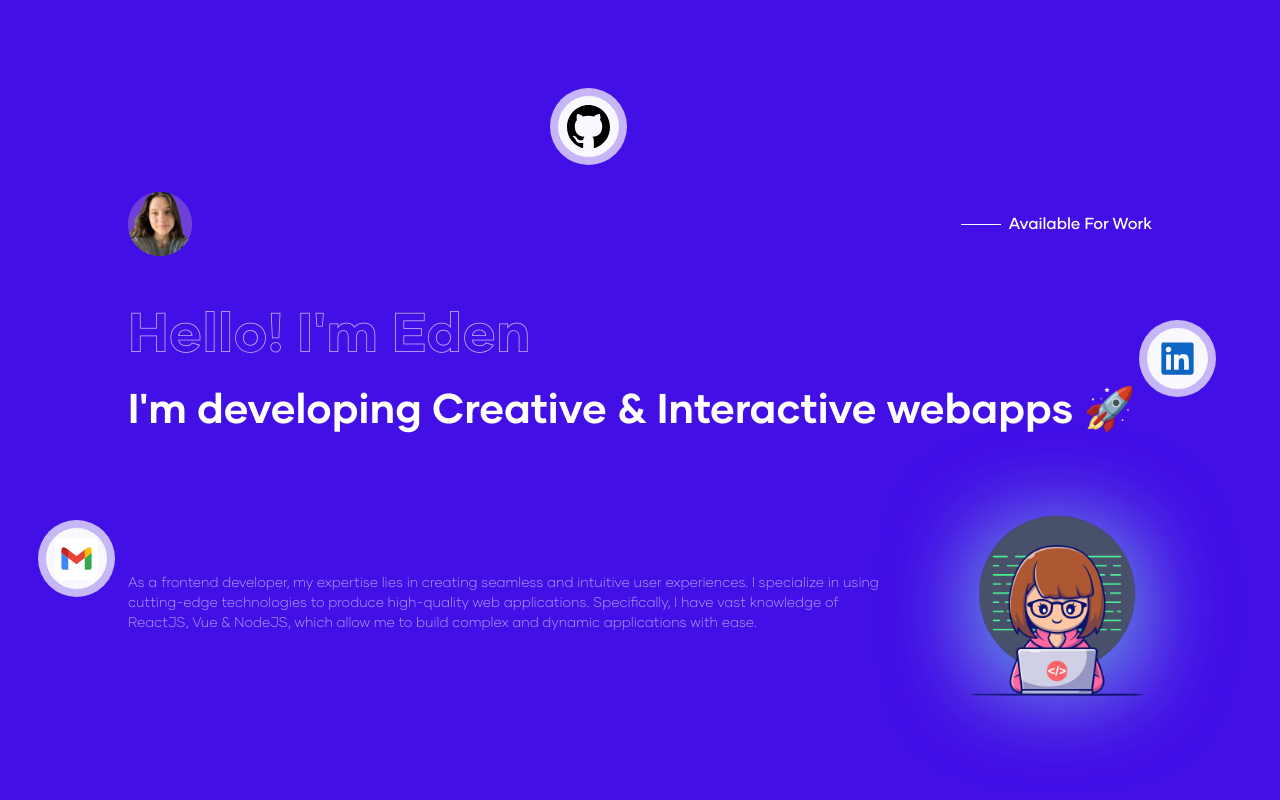
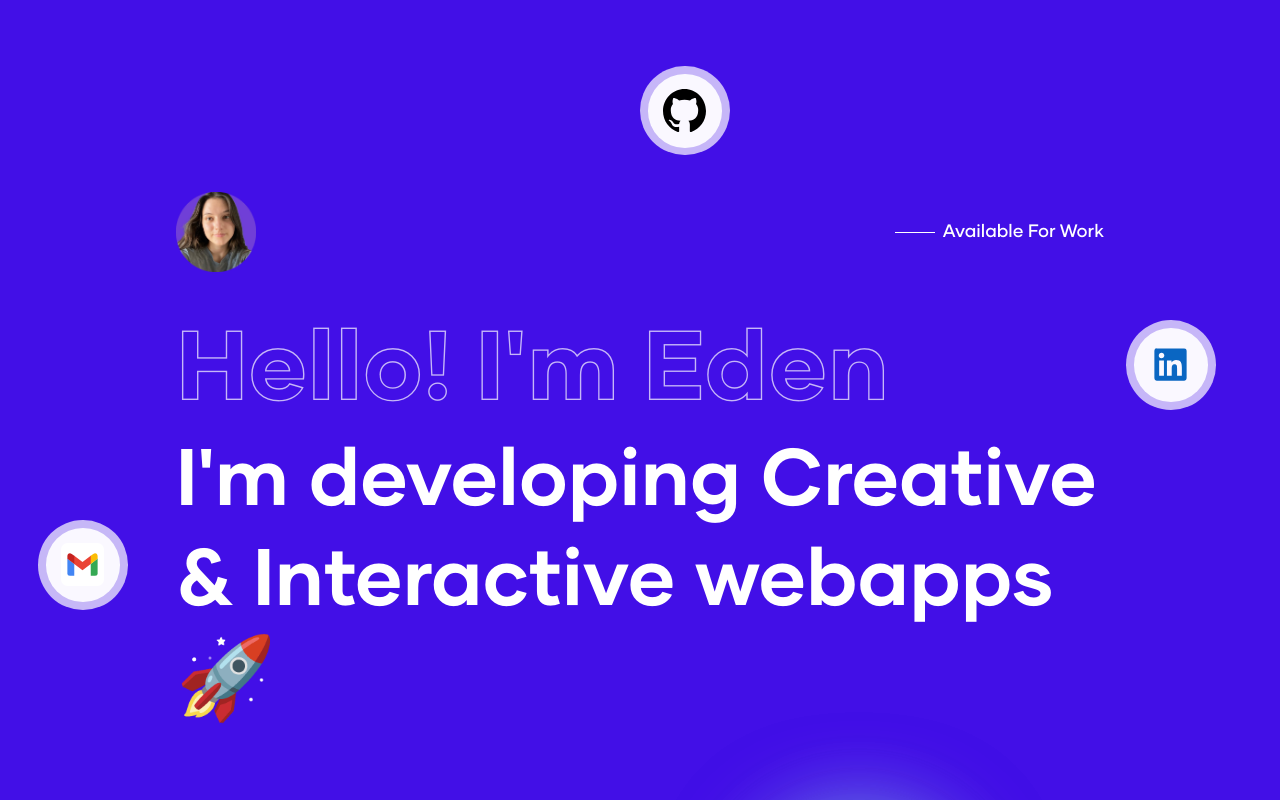
Before and after one commit to EdenRize/Eden-s-Portfolio, a React (Vite) app: page / in a window 1280 px wide. Shown: the top 800 px of the page. Built offline with nearby package versions, Linux system fonts and the light colour scheme.

Commit message:
add for-desktop-layout

```diff
--- a/src/styles/cmps/_hero.scss
+++ b/src/styles/cmps/_hero.scss
@@ -27,6 +27,16 @@
             @include for-narrow-layout {
                 font-size: 3.5rem;
             }
+
+            @include for-wide-layout {
+                line-height: 100px;
+                font-size: 5rem;
+            }
+
+            @include for-desktop-layout {
+                line-height: 120px;
+                font-size: 6.2rem;
+            }
         }
 
         h2 {
@@ -46,18 +56,22 @@
             @include for-narrow-layout {
                 line-height: 70px;
                 font-size: 2.6rem;
+            }
 
+            @include for-wide-layout {
+                line-height: 100px;
+                font-size: 3.5rem;
+            }
+
+            @include for-desktop-layout {
+                font-size: 5rem;
             }
         }
     }
 
     .content-container {
         flex-direction: column;
-        align-items: end;
-
-        @include for-table-layout {
-            align-items: center;
-        }
+        align-items: center;
 
         @include for-narrow-layout {
             flex-direction: row;
@@ -74,24 +88,45 @@
                 line-height: 1.25rem;
                 margin-block-end: unset;
             }
+
+            @include for-wide-layout {
+                font-size: 1rem;
+                line-height: 1.5rem;
+            }
+
+            @include for-desktop-layout {
+                font-size: 1.3rem;
+                line-height: 2rem;
+            }
         }
 
         .img-container {
 
-            width: 30px;
-            height: 30px;
+            width: 1px;
+            height: 1px;
             border-radius: 50%;
-            margin: 70px;
-            margin-inline-end: 50px;
+            margin-block: 70px;
             animation: colorLoop 4s infinite alternate;
 
             @include for-table-layout {
-                margin: 110px;
+                margin-block: 110px;
+                width: 70px;
+                height: 70px;
             }
 
             @include for-narrow-layout {
                 margin-block: 110px;
                 margin-inline: 150px 80px;
+            }
+
+            @include for-wide-layout {
+                margin-inline-end: 150px;
+                width: 90px;
+                height: 90px;
+            }
+
+            @include for-desktop-layout {
+                margin-inline-end: 200px;
             }
 
             img {
@@ -101,7 +136,11 @@
                 @include for-table-layout {
                     width: 250px;
                     height: 250px;
+                }
 
+                @include for-desktop-layout {
+                    width: 300px;
+                    height: 300px;
                 }
             }
 
--- a/src/styles/cmps/_interactive-avatar.scss
+++ b/src/styles/cmps/_interactive-avatar.scss
@@ -12,6 +12,11 @@
         @include for-narrow-layout {
             width: 4rem;
             height: 4rem;
+        }
+
+        @include for-wide-layout {
+            width: 5rem;
+            height: 5rem;
         }
     }
 
@@ -38,6 +43,11 @@
                 line-height: 1.5rem;
             }
 
+            @include for-desktop-layout {
+                font-size: 1.125rem;
+                line-height: 1.75rem;
+            }
+
             &:hover {
                 color: rgb(238 161 190)
             }
--- a/src/styles/cmps/_social-link.scss
+++ b/src/styles/cmps/_social-link.scss
@@ -46,6 +46,26 @@
             }
         }
 
+        @include for-wide-layout {
+            width: 5.2rem;
+            height: 5.2rem;
+
+            &.github {
+                top: 9%;
+                left: 47%;
+            }
+        }
+
+        @include for-desktop-layout {
+            width: 5.6rem;
+            height: 5.6rem;
+
+            &.github {
+                top: 8.2%;
+                left: 50%;
+            }
+        }
+
         .img-container {
             background-color: $font-clr4;
             border-radius: 50%;
@@ -62,7 +82,16 @@
             @include for-narrow-layout {
                 width: 3.8rem;
                 height: 3.8rem;
+            }
 
+            @include for-wide-layout {
+                width: 4.2rem;
+                height: 4.2rem;
+            }
+
+            @include for-desktop-layout {
+                width: 4.6rem;
+                height: 4.6rem;
             }
 
             img {
--- a/src/styles/setup/_mixins.scss
+++ b/src/styles/setup/_mixins.scss
@@ -22,7 +22,14 @@
 }
 
 //1024px +
-@mixin for-normal-layout {
+@mixin for-wide-layout {
+    @media (min-width: $wide-breakpoint) {
+        @content;
+    }
+}
+
+//1280px +
+@mixin for-desktop-layout {
     @media (min-width: $desktop-breakpoint) {
         @content;
     }
--- a/src/styles/setup/_variables.scss
+++ b/src/styles/setup/_variables.scss
@@ -16,7 +16,9 @@ $font-clr5: #ffffff80;
 $mobile-breakpoint: 393px;
 $tablet-breakpoint: 640px;
 $narrow-breakpoint: 768px;
-$desktop-breakpoint: 1024px;
+$wide-breakpoint: 1024px;
+$desktop-breakpoint: 1280px;
+$full-breakpoint: 1536px;
 
 @media (min-width: $mobile-breakpoint) {
     :root {
@@ -35,3 +37,15 @@ $desktop-breakpoint: 1024px;
         --padding-inline: 8rem;
     }
 }
+
+@media (min-width: $wide-breakpoint) {
+    :root {
+        --padding-inline: 10rem;
+    }
+}
+
+@media (min-width: $desktop-breakpoint) {
+    :root {
+        --padding-inline: 11rem;
+    }
+}
```
